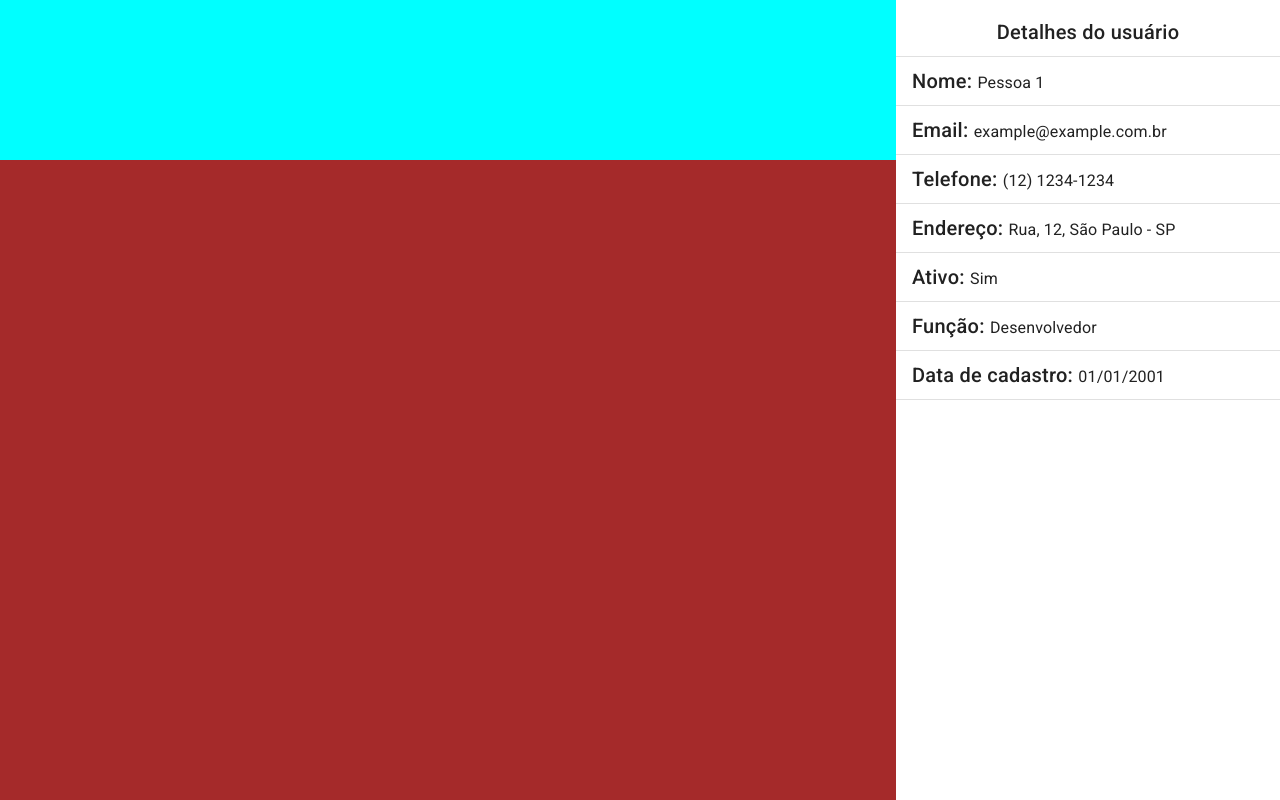
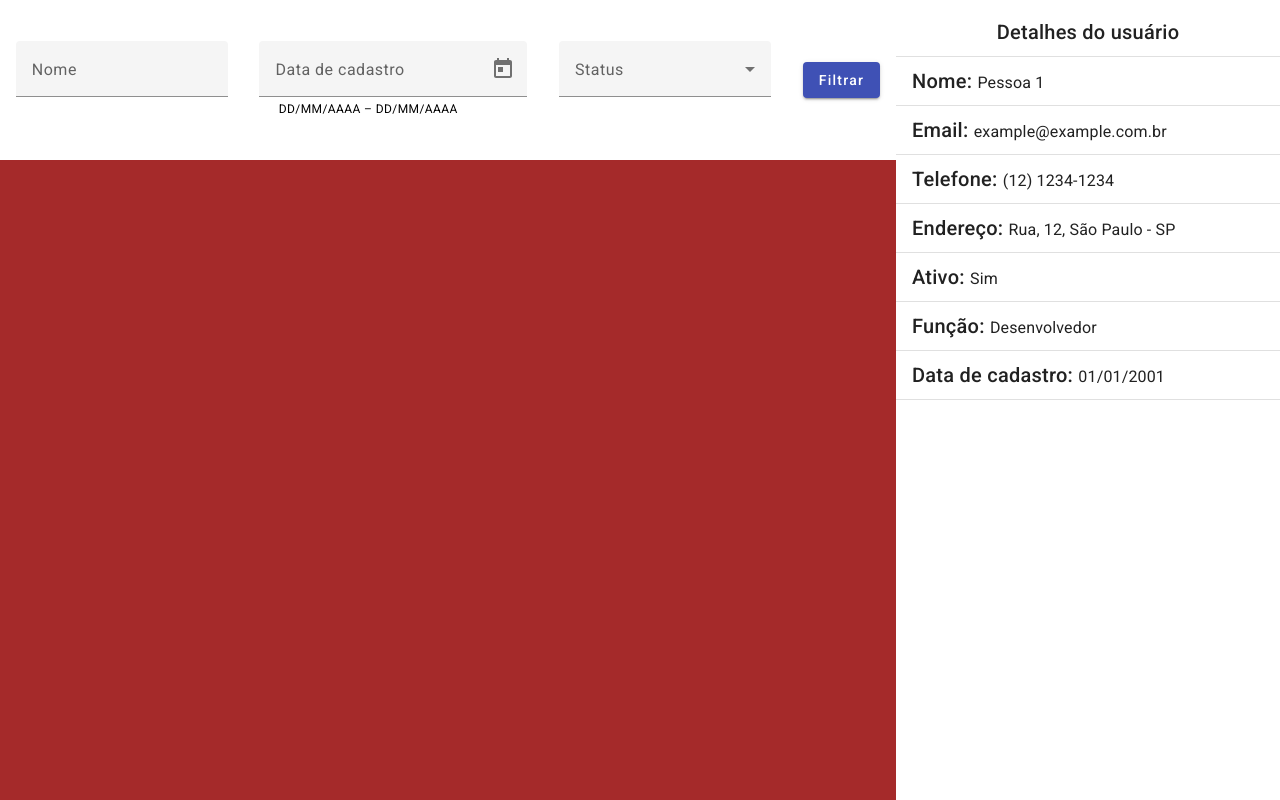
Before and after one commit to Henrique-182/curso-de-angular-v2-ao-v17, an Angular app in the folder 04_Projeto_Filtro_De_Lista_De_Usuarios/users-filter-project/: page / in a window 1280 px wide. Built offline with nearby package versions, Linux system fonts and the light colour scheme.

Commit message:
Layout do componente filtro

```diff
--- a/04_Projeto_Filtro_De_Lista_De_Usuarios/users-filter-project/src/app/app.component.html
+++ b/04_Projeto_Filtro_De_Lista_De_Usuarios/users-filter-project/src/app/app.component.html
@@ -1,7 +1,7 @@
 <div class="container">
     <div class="left-container">
         <div class="top-div">
-
+            <app-filter></app-filter>
         </div>
         <div class="main-left-div">
 
--- a/04_Projeto_Filtro_De_Lista_De_Usuarios/users-filter-project/src/app/app.component.scss
+++ b/04_Projeto_Filtro_De_Lista_De_Usuarios/users-filter-project/src/app/app.component.scss
@@ -11,7 +11,6 @@
 }
 .top-div {
     flex-grow: 1;
-    background-color: aqua;
 }
 
 .main-left-div {
--- a/04_Projeto_Filtro_De_Lista_De_Usuarios/users-filter-project/src/app/app.module.ts
+++ b/04_Projeto_Filtro_De_Lista_De_Usuarios/users-filter-project/src/app/app.module.ts
@@ -5,6 +5,7 @@
 import { AppComponent } from './app.component';
 import { ComponentsModule } from './components/components.module';
 import { provideAnimationsAsync } from '@angular/platform-browser/animations/async';
+import { MAT_DATE_LOCALE } from '@angular/material/core';
 
 @NgModule({
   declarations: [
@@ -16,7 +17,8 @@
     ComponentsModule
   ],
   providers: [
-    provideAnimationsAsync()
+    provideAnimationsAsync(),
+    { provide: MAT_DATE_LOCALE, useValue: 'pt-BR' }
   ],
   bootstrap: [AppComponent]
 })
--- /dev/null
+++ b/04_Projeto_Filtro_De_Lista_De_Usuarios/users-filter-project/src/app/components/filter/filter.component.html
@@ -0,0 +1,38 @@
+<div class="filter">
+    <form class="form">
+        <div class="form__name">
+            <mat-form-field class="example-full-width">
+                <mat-label>Nome</mat-label>
+                <input matInput placeholder="Fulano da Silva">
+            </mat-form-field>
+        </div>
+
+        <div class="form__date-picker">
+            <mat-form-field>
+                <mat-label>Data de cadastro</mat-label>
+                <mat-date-range-input [rangePicker]="picker">
+                    <input matStartDate placeholder="Data inicial">
+                    <input matEndDate placeholder="Data final">
+                </mat-date-range-input>
+                <mat-hint>  DD/MM/AAAA – DD/MM/AAAA</mat-hint>
+                <mat-datepicker-toggle matIconSuffix [for]="picker"></mat-datepicker-toggle>
+                <mat-date-range-picker #picker></mat-date-range-picker>
+            </mat-form-field>
+        </div>
+
+        <div class="form__status">
+            <mat-form-field>
+                <mat-label>Status</mat-label>
+                <mat-select  multiple>
+                    <mat-option *ngFor="let food of foods" value="food.value">
+                        {{food.viewValue}}
+                    </mat-option>
+                </mat-select>
+            </mat-form-field>
+        </div>
+
+        <div class="form__button">
+            <button mat-raised-button color="primary">Filtrar</button>
+        </div>
+    </form>
+</div>
--- /dev/null
+++ b/04_Projeto_Filtro_De_Lista_De_Usuarios/users-filter-project/src/app/components/filter/filter.component.scss
@@ -0,0 +1,29 @@
+.filter {
+    width: 100%;
+    height: 100%;
+}
+
+.form {
+    width: 100%;
+    height: 100%;
+    display: flex;
+    align-items: center;
+    justify-content: space-around;
+    flex-wrap: wrap;
+
+    &__name {
+
+    }
+
+    &__date-picker {
+
+    }
+
+    &__status {
+
+    }
+
+    &__button {
+
+    }
+}
--- /dev/null
+++ b/04_Projeto_Filtro_De_Lista_De_Usuarios/users-filter-project/src/app/components/filter/filter.component.ts
@@ -0,0 +1,15 @@
+import { Component } from '@angular/core';
+
+@Component({
+  selector: 'app-filter',
+  templateUrl: './filter.component.html',
+  styleUrl: './filter.component.scss'
+})
+export class FilterComponent {
+  foods = [
+    {
+      value: 'Test',
+      viewValue: 'Test'
+    }
+  ]
+}
```
Also changed, not shown: 04_Projeto_Filtro_De_Lista_De_Usuarios/users-filter-project/src/app/angular-material/angular-material.module.ts (+21 -2 lines), 04_Projeto_Filtro_De_Lista_De_Usuarios/users-filter-project/src/app/components/components.module.ts (+10 -3 lines), 1 other file (tests, documents, lock files or other folders).
